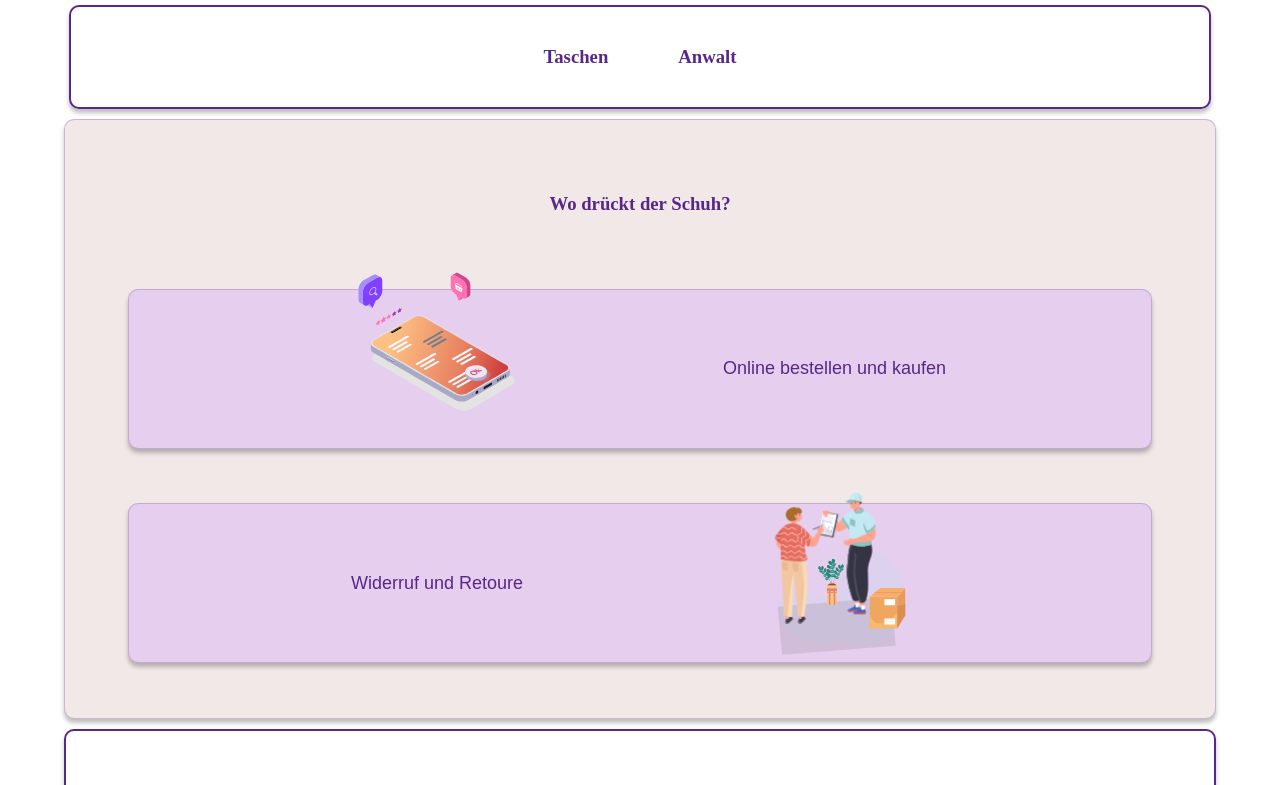
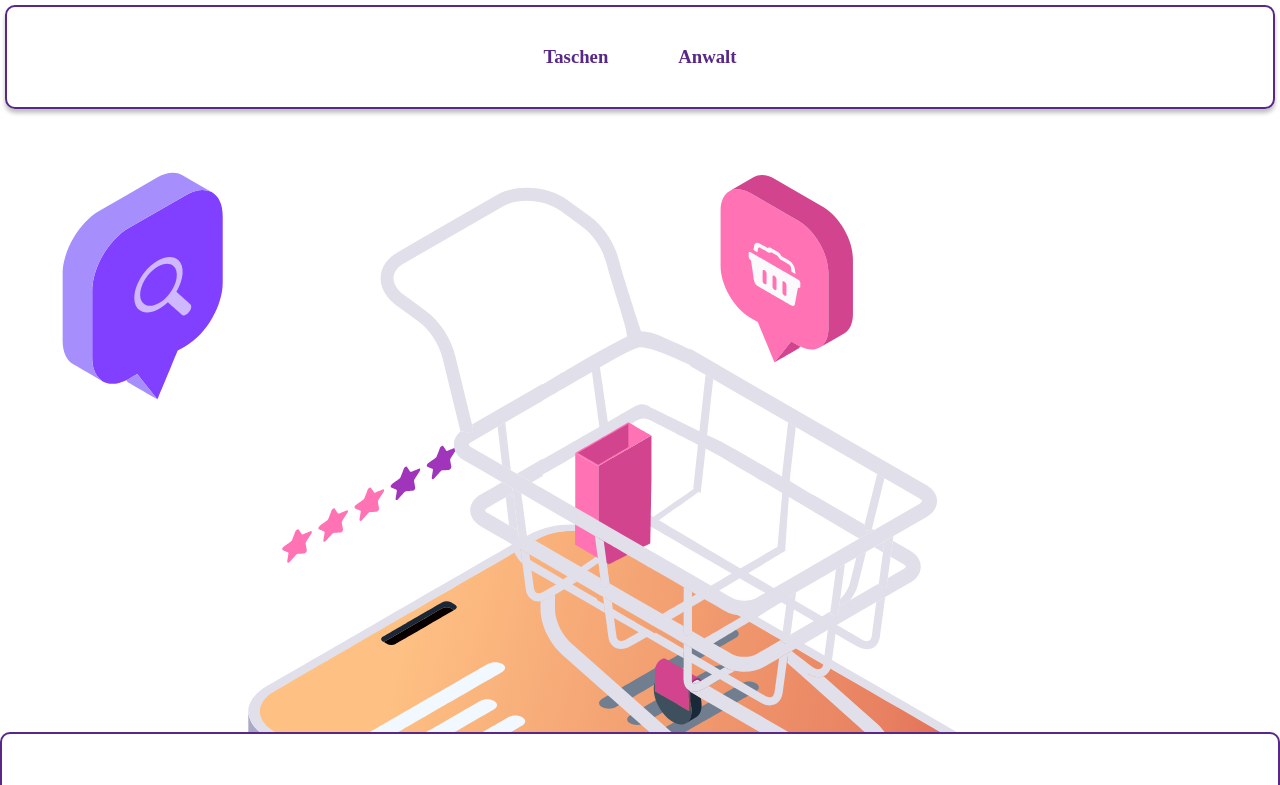
Before and after one commit to actyralf/test-lottie, a Next.js app: page / in a window 1280 px wide. Shown: the top 785 px of the page. Built offline with nearby package versions, Linux system fonts and the light colour scheme; some icons are missing.

Commit message:
debug: output JSON of animation file

```diff
--- a/pages/index.js
+++ b/pages/index.js
@@ -1,125 +1,11 @@
-import styled from "styled-components";
-import Link from "next/link";
 import bestellungAnimation from "../assets/BestellungAnimation.json";
-import widerrufAnimation from "../assets/WiderrufAnimation.json";
 import Lottie from "lottie-react";
 
 export default function HomePage() {
-  // const widerrufContainer = useRef(null);
-  // const bestellungContainer = useRef(null);
-
-  // useEffect(() => {
-  //   lottie.loadAnimation({
-  //     container: bestellungContainer.current,
-  //     render: "svg",
-  //     loop: true,
-  //     autoplay: true,
-  //     animationData: bestellungAnimation,
-  //   });
-  // }, []);
-
-  // useEffect(() => {
-  //   lottie.loadAnimation({
-  //     container: widerrufContainer.current,
-  //     render: "svg",
-  //     loop: true,
-  //     autoplay: true,
-  //     animationData: widerrufAnimation,
-  //   });
-  // }, []);
-
   return (
     <div>
-      <StyledBody>
-        <h3>Wo drückt der Schuh?</h3>
-
-        <Link href="/bestellung" style={{textDecoration: "none"}}>
-          <StyledBestellungButton>
-            <BestellungAnimation>
-              <Lottie animationData={bestellungAnimation} loop={true} />
-            </BestellungAnimation>
-            Online bestellen und kaufen
-          </StyledBestellungButton>
-        </Link>
-
-        <Link href="/widerruf" style={{textDecoration: "none"}}>
-          <StyledWiderufButton>
-            <WiderrufAnimation>
-              <Lottie animationData={widerrufAnimation} loop={true} />
-            </WiderrufAnimation>
-            Widerruf und Retoure
-          </StyledWiderufButton>
-        </Link>
-      </StyledBody>
+      <Lottie animationData={bestellungAnimation} loop={true} />
+      <p>{JSON.stringify(bestellungAnimation)}</p>
     </div>
   );
 }
-
-const StyledBody = styled.div`
-  display: flex;
-  flex-direction: column;
-  justify-content: space-evenly;
-  align-items: center;
-  background-color: #f3e8e8;
-  color: #572887;
-  border-radius: 10px;
-  border: 1px solid rgba(163, 134, 182, 0.5);
-  box-shadow: 0px 4px 4px rgba(0, 0, 0, 0.25);
-  width: 90vw;
-  height: 75vh;
-  margin-top: 10px;
-  margin-bottom: 10px;
-`;
-
-const StyledBestellungButton = styled.button`
-  color: #572887;
-  font-size: 18px;
-  font-weight: 300;
-  font-style: normal;
-  text-decoration: none;
-  background-color: #e6ceee;
-  border-radius: 10px;
-  border: 1px solid rgba(163, 134, 182, 0.5);
-  box-shadow: 0px 4px 4px rgba(0, 0, 0, 0.25);
-  height: 20vh;
-  width: 80vw;
-  display: flex;
-  flex-direction: row;
-  justify-content: space-evenly;
-  align-items: center;
-`;
-
-const StyledWiderufButton = styled.button`
-  color: #572887;
-  font-size: 18px;
-  font-weight: 300;
-  font-style: normal;
-  text-decoration: none;
-  background-color: #e6ceee;
-  border-radius: 10px;
-  border: 1px solid rgba(163, 134, 182, 0.5);
-  box-shadow: 0px 4px 4px rgba(0, 0, 0, 0.25);
-  height: 20vh;
-  width: 80vw;
-  display: flex;
-  flex-direction: row-reverse;
-  justify-content: space-evenly;
-  align-items: center;
-`;
-
-const BestellungAnimation = styled.section`
-  width: 190px;
-  height: 220px;
-`;
-
-const WiderrufAnimation = styled.section`
-  width: 190px;
-  height: 220px;
-`;
-
-/* const BestellungContainer = styled.div`
-display: flex;
-flex-direction: column;
-justify-content: space-evenly;
-align-items: flex-start;
-` */
```
